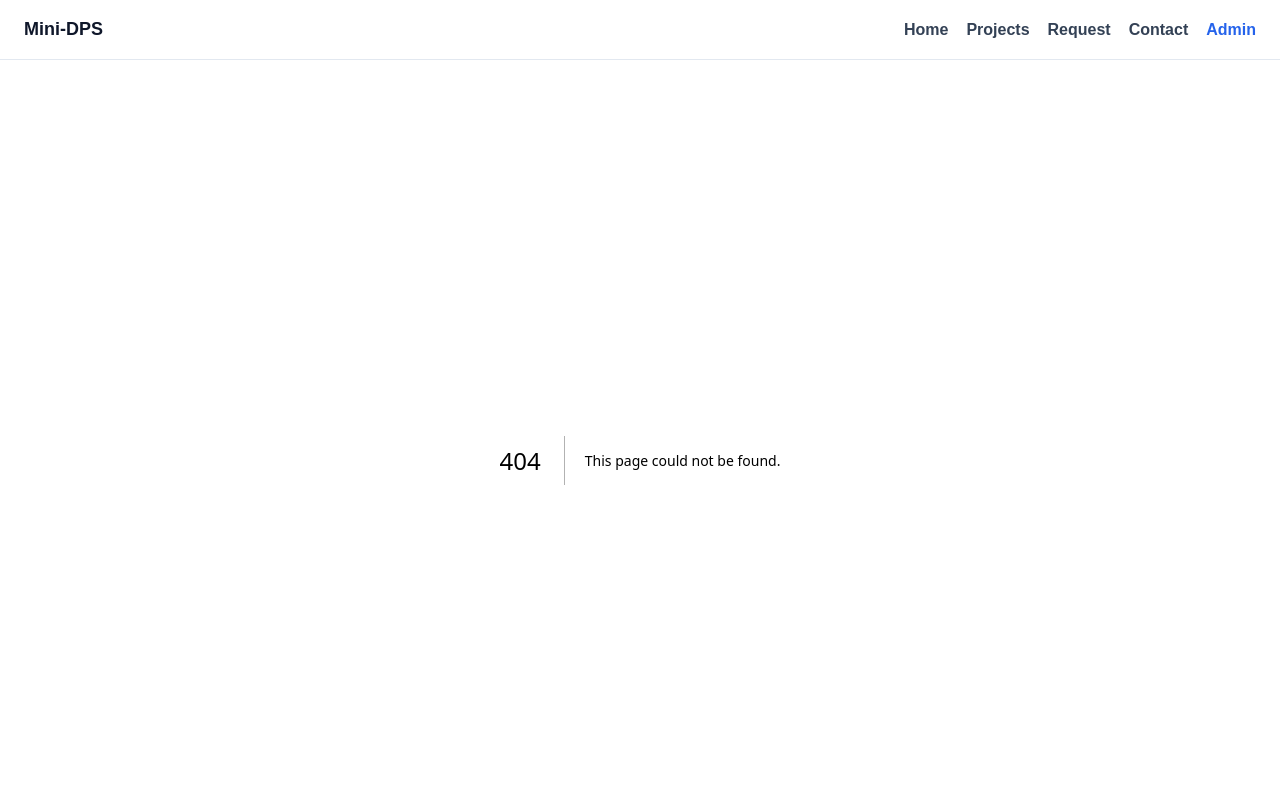
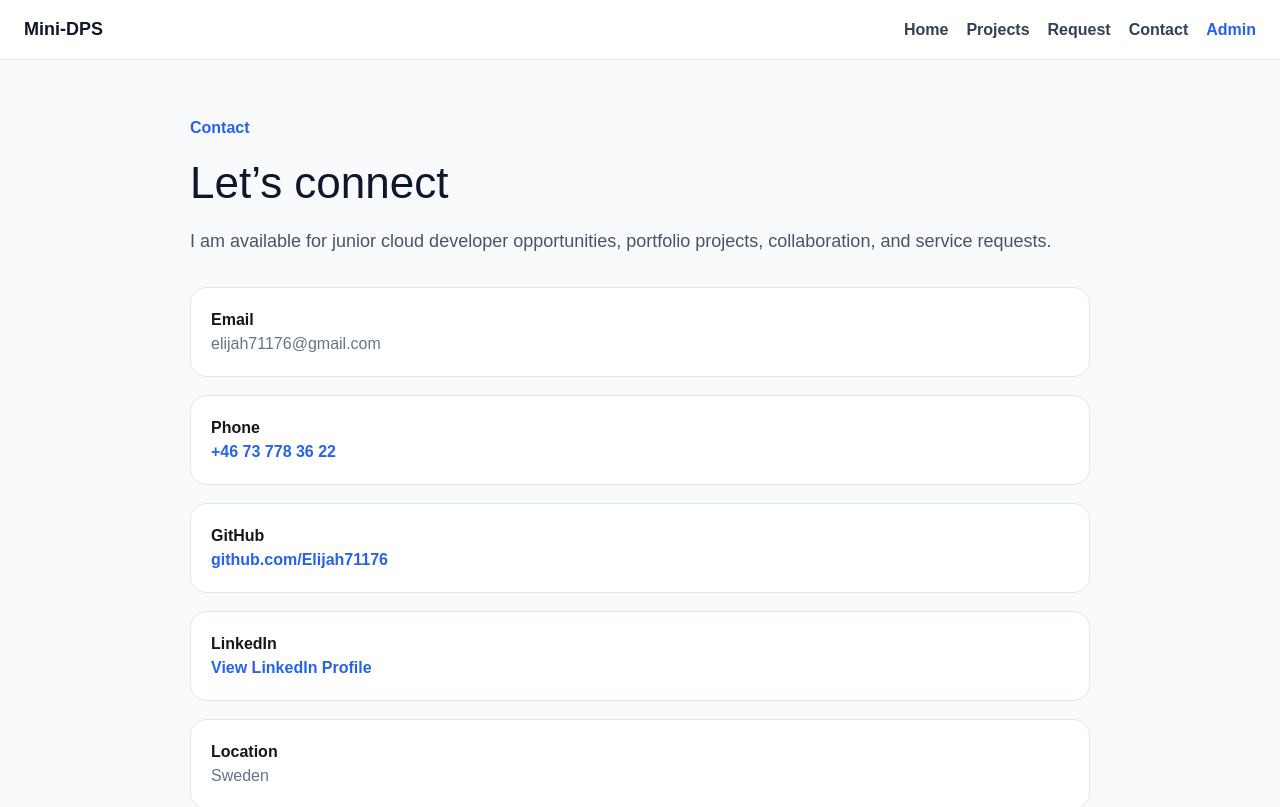
Before and after one commit to Elijah71176/mini-dps, a Next.js app in the folder apps/web/: page /contact in a window 1280 px wide. Before the commit this address had no page. Shown: the top 807 px of the page. Built offline with nearby package versions, Linux system fonts and the light colour scheme.

Commit message:
contact page update

```diff
--- /dev/null
+++ b/apps/web/app/contact/page.tsx
@@ -0,0 +1,113 @@
+export default function ContactPage() {
+  return (
+    <main
+      style={{
+        minHeight: "100vh",
+        background: "#f8fafc",
+        padding: "56px 24px",
+      }}
+    >
+      <section style={{ maxWidth: 900, margin: "0 auto" }}>
+        <p style={{ color: "#2563eb", fontWeight: 900 }}>Contact</p>
+
+        <h1 style={{ fontSize: 44, margin: "10px 0", color: "#0f172a" }}>
+          Let’s connect
+        </h1>
+
+        <p style={{ fontSize: 18, color: "#475569", lineHeight: 1.7 }}>
+          I am available for junior cloud developer opportunities, portfolio
+          projects, collaboration, and service requests.
+        </p>
+
+        <div style={{ marginTop: 30, display: "grid", gap: 18 }}>
+          {/* Email */}
+          <div style={cardStyle}>
+            <strong>Email</strong>
+            <p style={textStyle}>elijah71176@gmail.com</p>
+          </div>
+
+          {/* Phone */}
+          <div style={cardStyle}>
+            <strong>Phone</strong>
+            <p style={textStyle}>
+              <a
+                href="tel:+46737783622"
+                style={{
+                  textDecoration: "none",
+                  color: "#2563eb",
+                  fontWeight: 700,
+                }}
+              >
+                +46 73 778 36 22
+              </a>
+            </p>
+          </div>
+
+          {/* GitHub */}
+          <div style={cardStyle}>
+            <strong>GitHub</strong>
+            <p style={textStyle}>
+              <a
+                href="https://github.com/Elijah71176"
+                target="_blank"
+                rel="noopener noreferrer"
+                style={{
+                  color: "#2563eb",
+                  textDecoration: "none",
+                  fontWeight: 700,
+                }}
+              >
+                github.com/Elijah71176
+              </a>
+            </p>
+          </div>
+
+          {/* LinkedIn */}
+          <div style={cardStyle}>
+            <strong>LinkedIn</strong>
+            <p style={textStyle}>
+              <a
+                href="https://www.linkedin.com/in/elijah-bamidele-b8943175/"
+                target="_blank"
+                rel="noopener noreferrer"
+                style={{
+                  color: "#2563eb",
+                  textDecoration: "none",
+                  fontWeight: 700,
+                }}
+              >
+                View LinkedIn Profile
+              </a>
+            </p>
+          </div>
+
+          {/* Location */}
+          <div style={cardStyle}>
+            <strong>Location</strong>
+            <p style={textStyle}>Sweden</p>
+          </div>
+
+          {/* Role */}
+          <div style={cardStyle}>
+            <strong>Role</strong>
+            <p style={textStyle}>
+              AWS Cloud Developer Student / Junior Full-stack Developer
+            </p>
+          </div>
+        </div>
+      </section>
+    </main>
+  );
+}
+
+const cardStyle = {
+  background: "white",
+  border: "1px solid #e2e8f0",
+  borderRadius: 16,
+  padding: 20,
+};
+
+const textStyle = {
+  color: "#64748b",
+  marginBottom: 0,
+};
```
